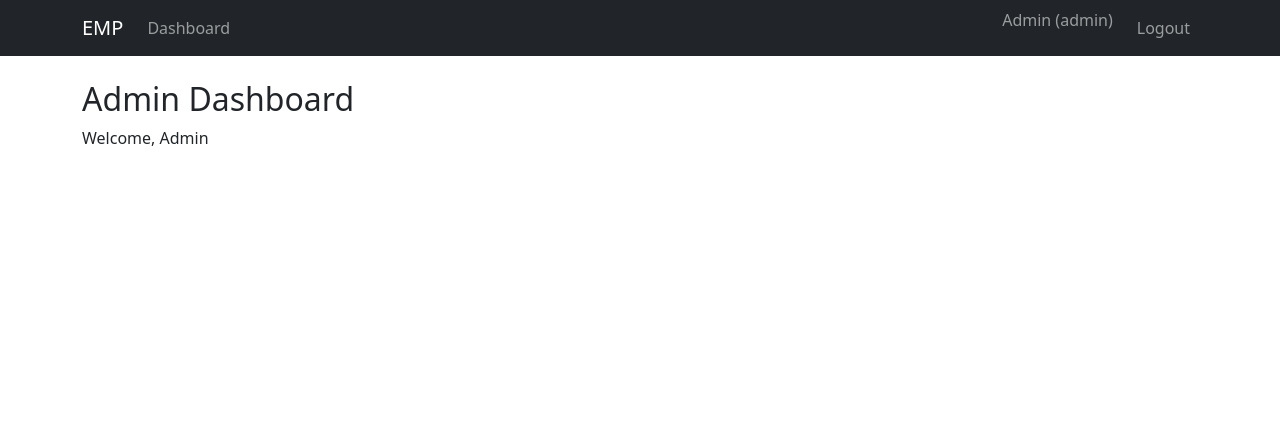
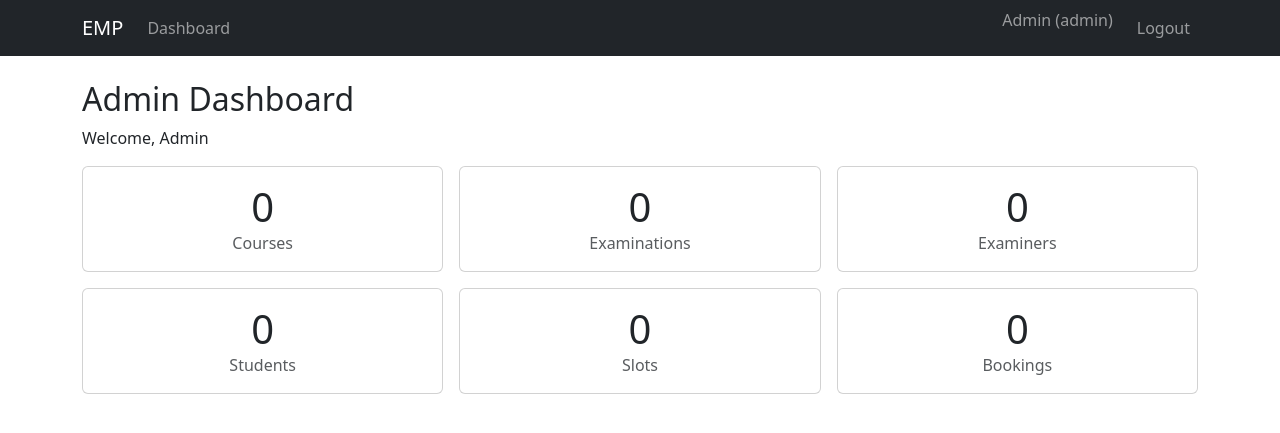
Before and after one commit to murali-ftw/ExamMgmtPortal, a Flask app: page /admin/dashboard in a window 1280 px wide. Shown: the top 433 px of the page. Run offline with Flask 3, Linux system fonts and the light colour scheme; the visitor is signed in with stand-in values (Sample User, id 1); some libraries are stand-ins or nearby versions.

Commit message:
Add admin dashboard totals

```diff
--- a/routes/admin/admin_dashboard_routes.py
+++ b/routes/admin/admin_dashboard_routes.py
@@ -1,7 +1,8 @@
-# Admin dashboard (placeholder for now; the totals come in the next chunk).
+# Admin dashboard: shows the six totals (courses, exams, examiners, students, slots, bookings).
 from flask import Blueprint, render_template
 
 from helpers.auth_helpers import role_required
+from models import Booking, Course, Exam, Slot, User
 
 bp = Blueprint("admin_dashboard", __name__, url_prefix="/admin")
 
@@ -9,5 +10,13 @@ bp = Blueprint("admin_dashboard", __name__, url_prefix="/admin")
 @bp.route("/dashboard")
 @role_required("admin")
 def dashboard():
-    # Show the admin welcome page
-    return render_template("admin/dashboard.html")
+    # Count the rows in each table and send the numbers to the page
+    counts = {
+        "courses": Course.query.count(),
+        "exams": Exam.query.count(),
+        "examiners": User.query.filter_by(role="examiner").count(),
+        "students": User.query.filter_by(role="student").count(),
+        "slots": Slot.query.count(),
+        "bookings": Booking.query.count(),  # includes cancelled bookings (history)
+    }
+    return render_template("admin/dashboard.html", counts=counts)
--- a/templates/admin/dashboard.html
+++ b/templates/admin/dashboard.html
@@ -1,7 +1,58 @@
-{# Admin dashboard (placeholder; the totals are added in the next chunk) #}
+{# Admin dashboard: six cards with the totals from counts #}
 {% extends "base.html" %}
 {% block title %}Admin Dashboard{% endblock %}
 {% block content %}
 <h2>Admin Dashboard</h2>
 <p>Welcome, {{ current_user.name }}</p>
+
+<div class="row g-3">
+    <div class="col-6 col-md-4">
+        <div class="card text-center">
+            <div class="card-body">
+                <div class="display-6">{{ counts.courses }}</div>
+                <div class="text-muted">Courses</div>
+            </div>
+        </div>
+    </div>
+    <div class="col-6 col-md-4">
+        <div class="card text-center">
+            <div class="card-body">
+                <div class="display-6">{{ counts.exams }}</div>
+                <div class="text-muted">Examinations</div>
+            </div>
+        </div>
+    </div>
+    <div class="col-6 col-md-4">
+        <div class="card text-center">
+            <div class="card-body">
+                <div class="display-6">{{ counts.examiners }}</div>
+                <div class="text-muted">Examiners</div>
+            </div>
+        </div>
+    </div>
+    <div class="col-6 col-md-4">
+        <div class="card text-center">
+            <div class="card-body">
+                <div class="display-6">{{ counts.students }}</div>
+                <div class="text-muted">Students</div>
+            </div>
+        </div>
+    </div>
+    <div class="col-6 col-md-4">
+        <div class="card text-center">
+            <div class="card-body">
+                <div class="display-6">{{ counts.slots }}</div>
+                <div class="text-muted">Slots</div>
+            </div>
+        </div>
+    </div>
+    <div class="col-6 col-md-4">
+        <div class="card text-center">
+            <div class="card-body">
+                <div class="display-6">{{ counts.bookings }}</div>
+                <div class="text-muted">Bookings</div>
+            </div>
+        </div>
+    </div>
+</div>
 {% endblock %}
```
